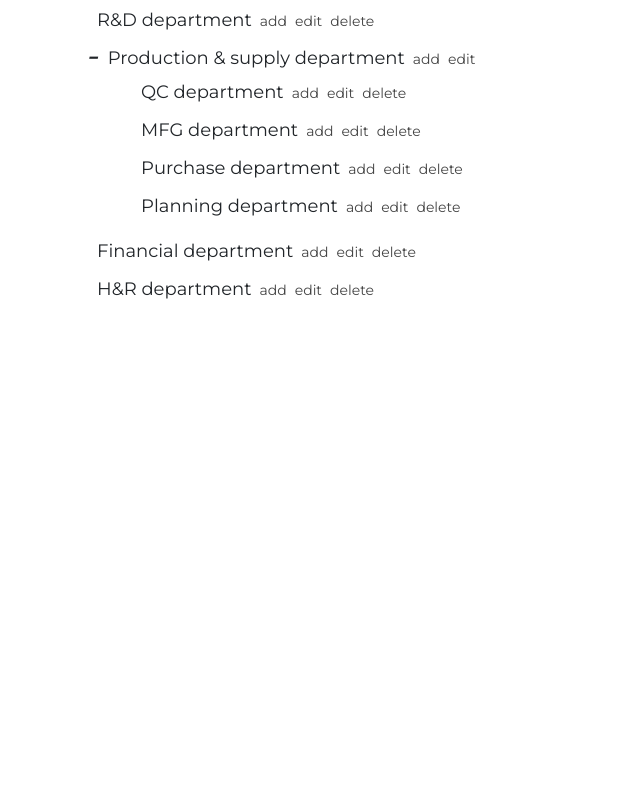
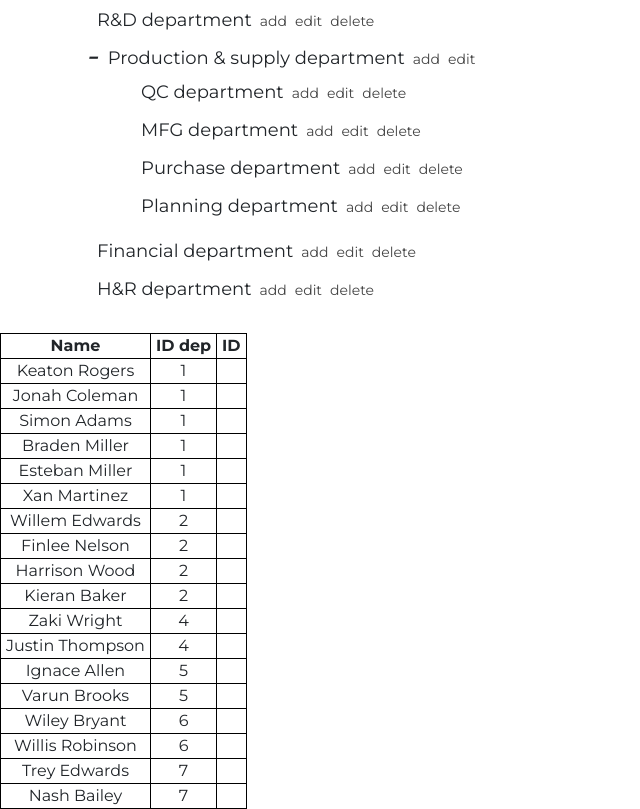
Before and after one commit to LexSava/JS-course, a website built with Parcel: page DOM-company/src/index.html in a window 1280 px wide. Shown: the part 122-931 px from the top of the page, without its empty margins (0-640 px from the left). Before the commit the page ends 800 px from the top, so only its background shows below. Built offline with nearby package versions, Linux system fonts and the light colour scheme.

Commit message:
feat: add function makeTable.
Added the function of building a table and prescribed styles for the table.

```diff
--- a/DOM-company/src/index.html
+++ b/DOM-company/src/index.html
@@ -21,6 +21,10 @@
         <ul class="list"></ul>
     </div>
 
+    <div class="table_container">
+
+    </div>
+
     <script src="main.js"></script>
 </body>
 
--- a/DOM-company/src/main.js
+++ b/DOM-company/src/main.js
@@ -4,11 +4,11 @@ import { getPersonnel } from './service';
 let departments = getDepartments();
 let personnel = getPersonnel();
 
-// const departmentsParamsMap = {
-//     name: 'Name',
-//     id: 'ID',
-//     parent_id: 'Perent ID'
-// }
+const personnelParamsMap = {
+    name: "Name",
+    id_dep: "ID dep",
+    id: "ID",
+}
 
 // Функция Создает структурированный массив Родитель - ребенок
 function makeTree(arr) {
@@ -264,4 +264,49 @@ const generateId = (length = 5) => {
     }
     return result;
 };
-console.log(departments);
+//Строим таблицу
+
+const tableContainer = document.getElementsByClassName('table_container')[0];
+const usersTable = makeTable(personnel);
+
+tableContainer.appendChild(usersTable);
+
+function makeTable(personnel) {
+    const tableEl = document.createElement('table');
+
+    const tableHead = document.createElement('thead');
+    const trHeadEl = document.createElement('tr');
+
+    for (let key in personnelParamsMap) {
+        const col = personnelParamsMap[key];
+
+        const th = document.createElement('th');
+        th.innerHTML = col;
+
+        trHeadEl.appendChild(th);
+    }
+    tableHead.appendChild(trHeadEl);
+    tableEl.appendChild(tableHead);
+
+    const tableBody = document.createElement('tbody');
+
+    personnel.forEach(user => {
+
+        const trEl = document.createElement('tr');
+
+        for (let key in personnelParamsMap) {
+            const td = document.createElement('td');
+
+            if (key in user) {
+                td.innerHTML = user[key];
+            }
+
+            trEl.appendChild(td);
+        }
+        tableBody.appendChild(trEl);
+    });
+    tableEl.appendChild(tableBody);
+
+    return tableEl;
+
+}
--- a/DOM-company/src/personnel.json
+++ b/DOM-company/src/personnel.json
@@ -26,51 +26,51 @@
         },
         {
             "name": "Willem Edwards",
-            "id_dep": 1
+            "id_dep": 2
         },
         {
             "name": "Finlee Nelson",
-            "id_dep": 1
+            "id_dep": 2
         },
         {
             "name": "Harrison Wood",
-            "id_dep": 1
+            "id_dep": 2
         },
         {
             "name": "Kieran Baker",
-            "id_dep": 1
+            "id_dep": 2
         },
         {
             "name": "Zaki Wright",
-            "id_dep": 1
+            "id_dep": 4
         },
         {
             "name": "Justin Thompson",
-            "id_dep": 1
+            "id_dep": 4
         },
         {
             "name": "Ignace Allen",
-            "id_dep": 1
+            "id_dep": 5
         },
         {
             "name": "Varun Brooks",
-            "id_dep": 1
+            "id_dep": 5
         },
         {
             "name": "Wiley Bryant",
-            "id_dep": 1
+            "id_dep": 6
         },
         {
             "name": "Willis Robinson",
-            "id_dep": 1
+            "id_dep": 6
         },
         {
             "name": "Trey Edwards",
-            "id_dep": 1
+            "id_dep": 7
         },
         {
             "name": "Nash Bailey",
-            "id_dep": 1
+            "id_dep": 7
         }
     ]
 }
--- a/DOM-company/src/style.css
+++ b/DOM-company/src/style.css
@@ -55,3 +55,10 @@ i {
   color: #8b008b;
   border-bottom: 1px solid;
 }
+
+.table_container th,
+td {
+  padding: 0 5px;
+  border: 1px solid black;
+  text-align: center;
+}
```
Also changed, not shown: DOM-company/dist/index.html, 4 other files.
